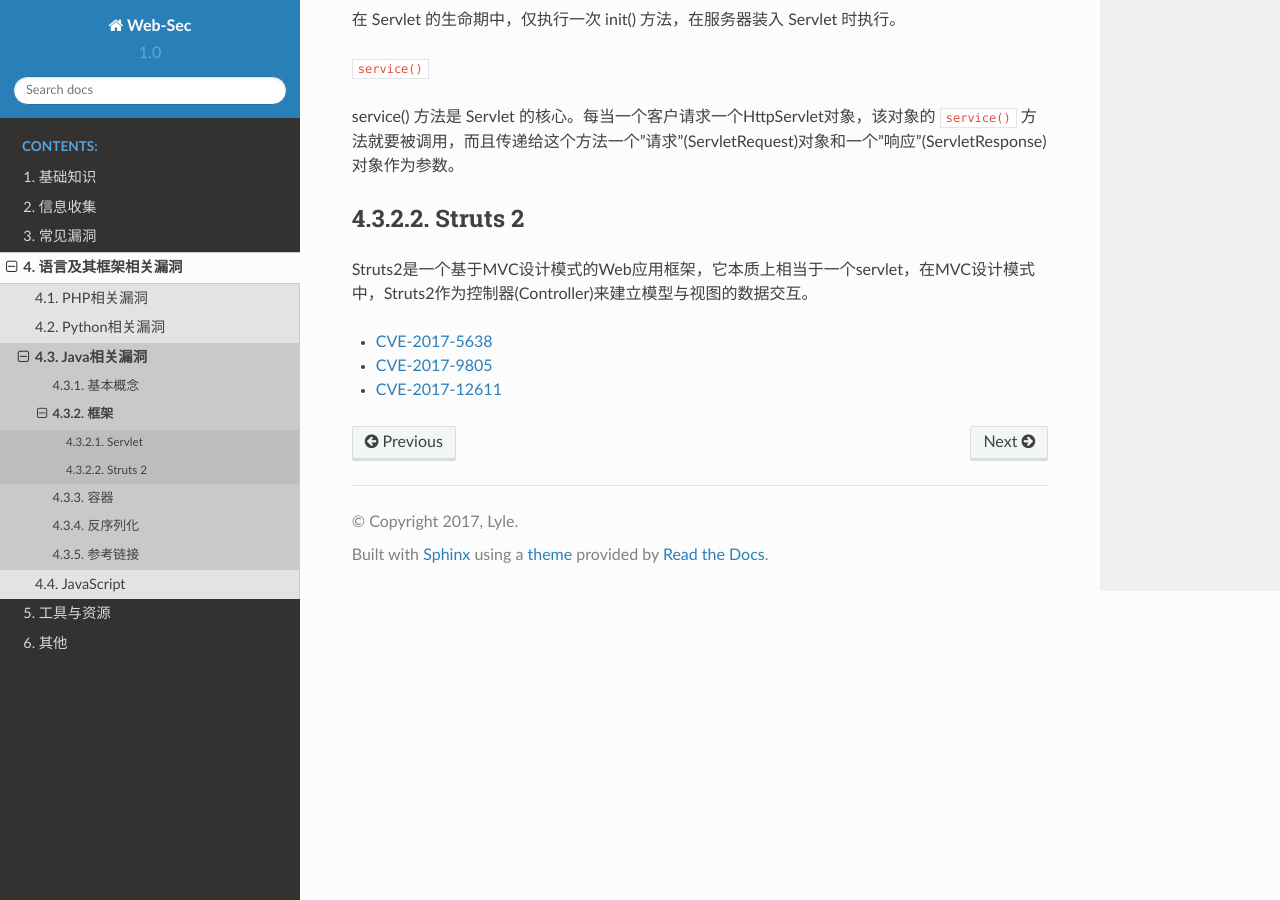
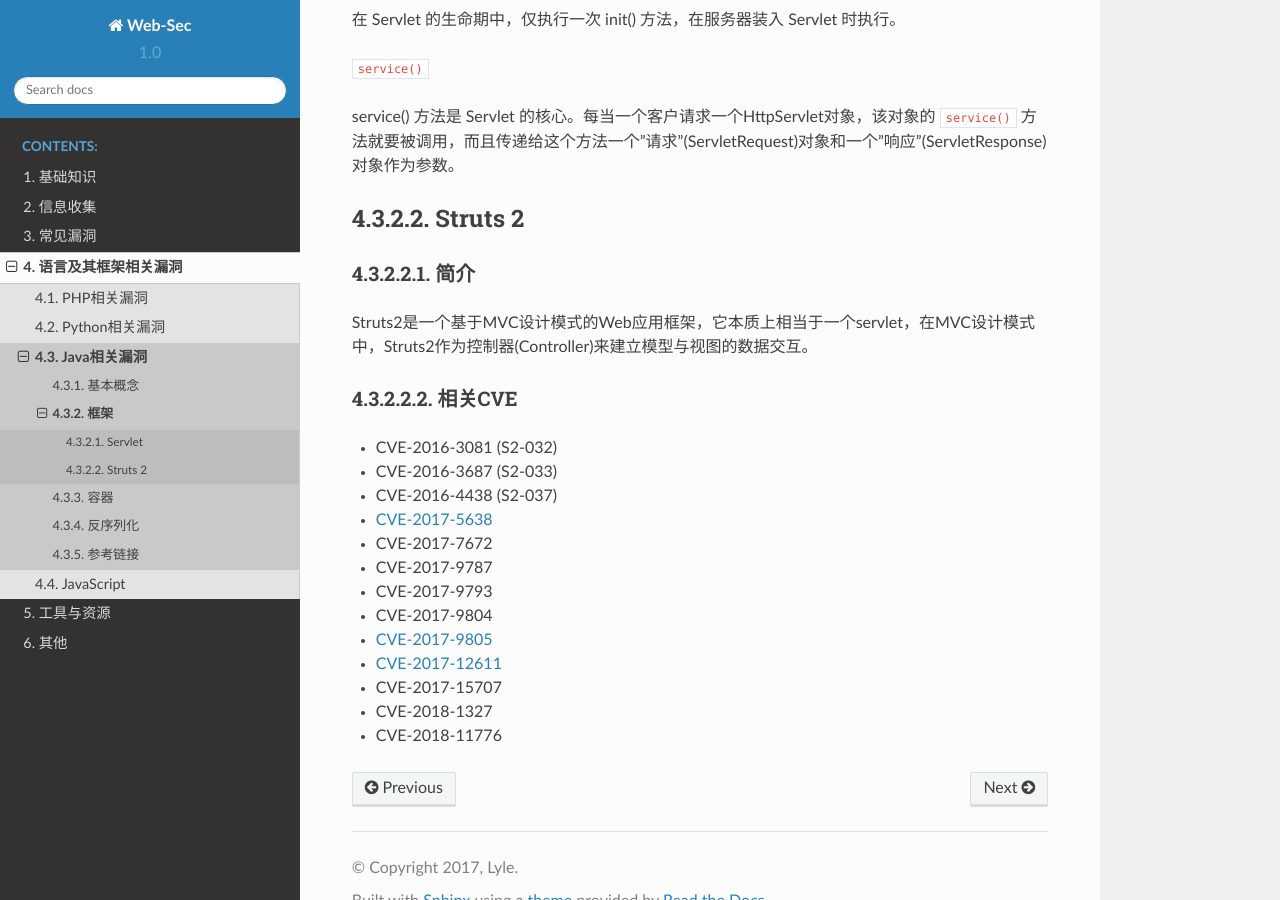
Before and after one commit to LyleMi/Learn-Web-Hacking, a Sphinx documentation site: the page built from source/language/java/framework.rst, in a window 1280 px wide and 900 px high, scrolled down 737 px. Built offline with Sphinx 7.4.7 and the Read the Docs theme 2.0.0, drawn with Linux system fonts in a browser that asks for light colours.

Commit message:
update java framework and container

```diff
--- a/source/language/java/framework.rst
+++ b/source/language/java/framework.rst
@@ -30,8 +30,23 @@
 
 Struts 2
 ----------------------------------------
+
+简介
+~~~~~~~~~~~~~~~~~~~~~~~~~~~~~~~~~~~~~~~~
 Struts2是一个基于MVC设计模式的Web应用框架，它本质上相当于一个servlet，在MVC设计模式中，Struts2作为控制器(Controller)来建立模型与视图的数据交互。
 
+相关CVE
+~~~~~~~~~~~~~~~~~~~~~~~~~~~~~~~~~~~~~~~~
+- CVE-2016-3081 (S2-032)
+- CVE-2016-3687 (S2-033)
+- CVE-2016-4438 (S2-037)
 - `CVE-2017-5638 <https://github.com/immunio/apache-struts2-CVE-2017-5638>`_
+- CVE-2017-7672
+- CVE-2017-9787
+- CVE-2017-9793
+- CVE-2017-9804
 - `CVE-2017-9805 <https://github.com/mazen160/struts-pwn_CVE-2017-9805>`_
 - `CVE-2017-12611 <https://github.com/brianwrf/S2-053-CVE-2017-12611>`_
+- CVE-2017-15707
+- CVE-2018-1327
+- CVE-2018-11776
--- a/source/language/java/ref.rst
+++ b/source/language/java/ref.rst
@@ -1,5 +1,9 @@
 参考链接
 ========================================
+
+官方链接
+----------------------------------------
+- `ognl <http://commons.apache.org/proper/commons-ognl/>`_
 
 反序列化
 ----------------------------------------
@@ -7,6 +11,7 @@
 - `Java反序列化漏洞通用利用分析 <https://blog.chaitin.cn/2015-11-11_java_unserialize_rce/>`_
 - `JRE8u20反序列化漏洞分析 <http://www.freebuf.com/vuls/176672.html>`_
 - `WebLogic反序列化漏洞漫谈 <https://www.freebuf.com/articles/web/169770.html>`_
+- `从WebLogic看反序列化漏洞的利用与防御 <https://cert.360.cn/report/detail?id=c8eed4b36fe8b19c585a1817b5f10b9e>`_
 - `JSON反序列化之殇 <https://github.com/shengqi158/fastjson-remote-code-execute-poc/blob/master/Java_JSON%E5%8F%8D%E5%BA%8F%E5%88%97%E5%8C%96%E4%B9%8B%E6%AE%87_%E7%9C%8B%E9%9B%AA%E5%AE%89%E5%85%A8%E5%BC%80%E5%8F%91%E8%80%85%E5%B3%B0%E4%BC%9A.pdf>`_
 
 沙箱
```
Also changed, not shown: source/language/java/basic.rst (+7 -1 lines), source/language/java/container.rst (+10 -0 lines).
